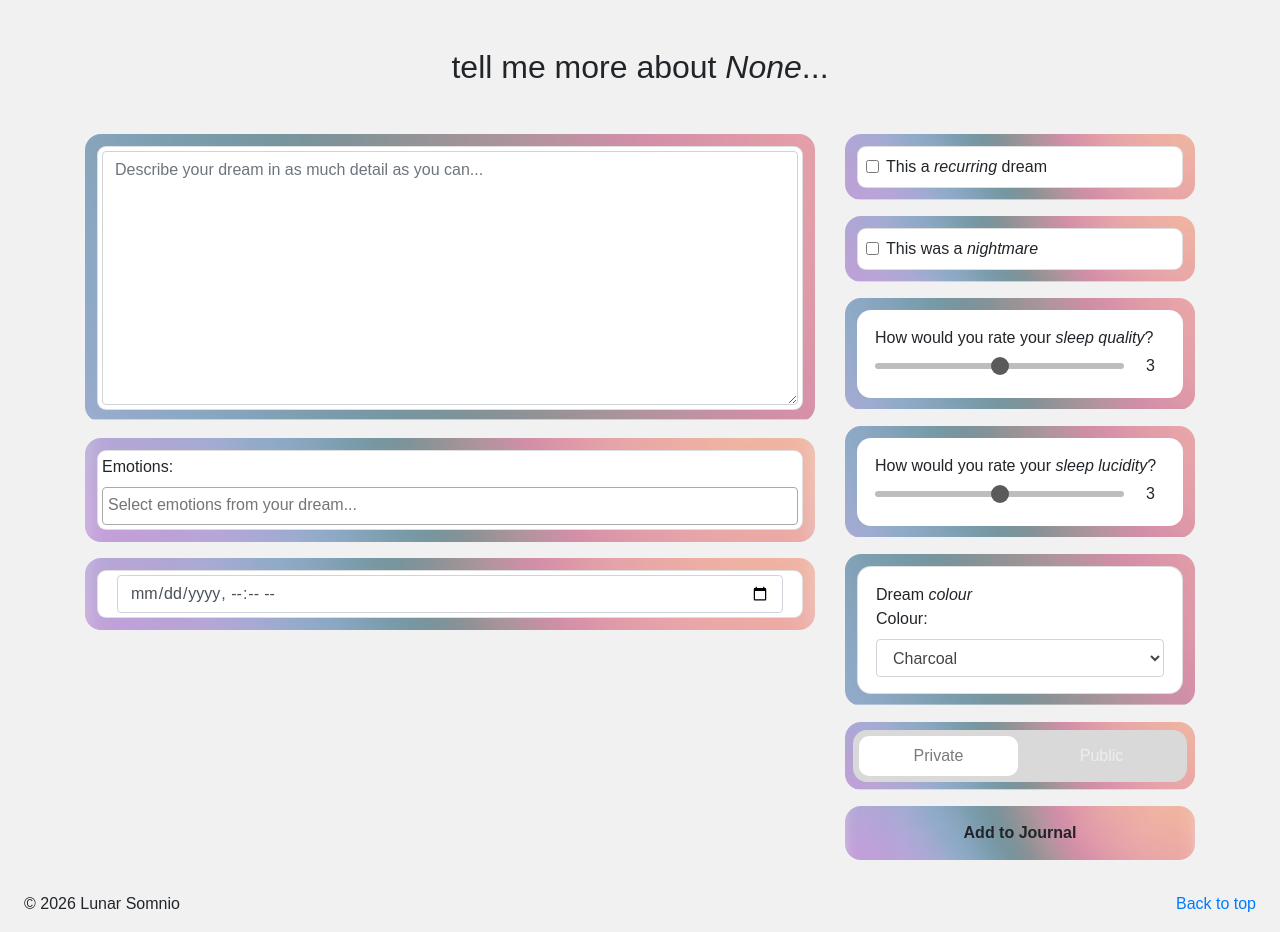
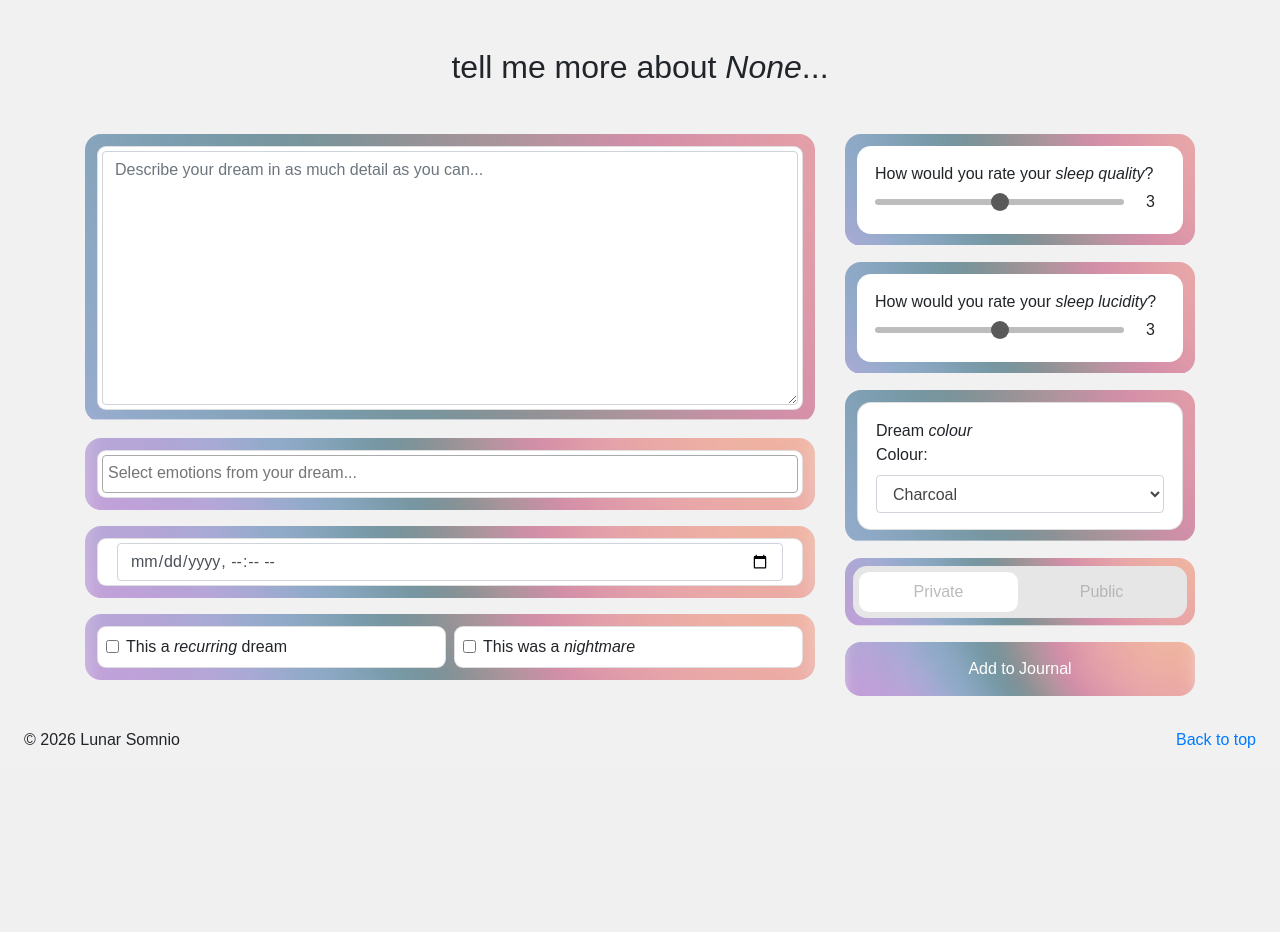
Before and after one commit to imaginethinking/lunar-somnio, a Django app: page /lunar_somnio/dream/create/ in a window 1280 px wide. Shown: the part 126-1058 px from the top of the page. After the commit the page ends 874 px from the top, so only its background shows below. Run offline with Django 3.2, Linux system fonts and the light colour scheme; the visitor is signed in with stand-in values (Sample User, id 1); data that the repository does not hold is empty; some libraries are stand-ins or nearby versions; some web fonts are replaced.

Commit message:
Dream uploader front end

```diff
--- a/static/CSS/style.css
+++ b/static/CSS/style.css
@@ -260,7 +260,7 @@ input[type="range"]::-moz-range-thumb {
 .visibility-toggle {
   display: flex;
   width: 100%;
-  background: #d9d9d9;
+  background: #e6e6e6;
   padding: 6px;
   border-radius: 14px;
   gap: 4px;
@@ -282,14 +282,14 @@ input[type="range"]::-moz-range-thumb {
   width: 100%;
   padding: 8px 0;
   border-radius: 10px;
-  color: #ffffff;
+  color: #8e8e8e;
   opacity: 0.55;
   transition: 0.2s ease;
 }
 
 .visibility-option input[type="radio"]:checked + span {
   background: white;
-  color: #7a7a7a;
+  color: #bbbbbb;
   opacity: 1;
 }
 
--- a/templates/lunar_somnio/dream_uploader.html
+++ b/templates/lunar_somnio/dream_uploader.html
@@ -46,7 +46,6 @@
                 <div class="box mx-auto dream-bg mb-3" style="--bg-image: url('{% static "images/BG50.png" %}')">
                     <div class="card p-1 m-1">
                         <div class="form-group mb-0">
-                            {{ form.emotions.label_tag }}
                             {{ form.emotions }}
                         </div>
                     </div>
@@ -60,30 +59,25 @@
                     </div>
                 </div>
 
+                <div class="box mx-auto dream-bg mb-3 d-flex" style="--bg-image: url('{% static "images/BG50.png" %}')">
+                    <div class="card p-2 m-1 col">
+                        <div class="form-check">
+                            {{ form.recurring }} This a <em>recurring</em> dream
+                        </div>
+                    </div>
 
+                    <div class="card p-2 m-1 col">
+                        <div class="form-check">
+                            {{ form.nightmare }} This was a <em>nightmare</em>
+                        </div>
+                    </div>
+                </div>
 
             </div>
 
 
             <!-- column 2 for the dream flags, sleep quality, lucidity, and background image -->
             <div class="col-lg-4">
-
-                <div class="box mx-auto dream-bg mb-3" style="--bg-image: url('{% static "images/BG50.png" %}')">
-                    <div class="card p-2 m-1">
-                        <div class="form-check">
-                            {{ form.recurring }} This a <em>recurring</em> dream
-                        </div>
-                    </div>
-                </div>
-
-
-                <div class="box mx-auto dream-bg mb-3" style="--bg-image: url('{% static "images/BG50.png" %}')">
-                    <div class="card p-2 m-1">
-                        <div class="form-check">
-                            {{ form.nightmare }} This was a <em>nightmare</em>
-                        </div>
-                    </div>
-                </div>
 
                 <div class="box mx-auto dream-bg mb-3" style="--bg-image: url('{% static "images/BG50.png" %}')">
                     <div class="slider-card m-1">
@@ -144,7 +138,7 @@
 
                 <div class="box mx-auto dream-bg mb-3" style="--bg-image: url('{% static "images/BG50.png" %}')">
                     <button class="btn btn-block">
-                        <strong>Add to Journal</strong>
+                        <p class="mb-0" style="color: white ">Add to Journal</p>
                     </button>
                 </div>
 
```
